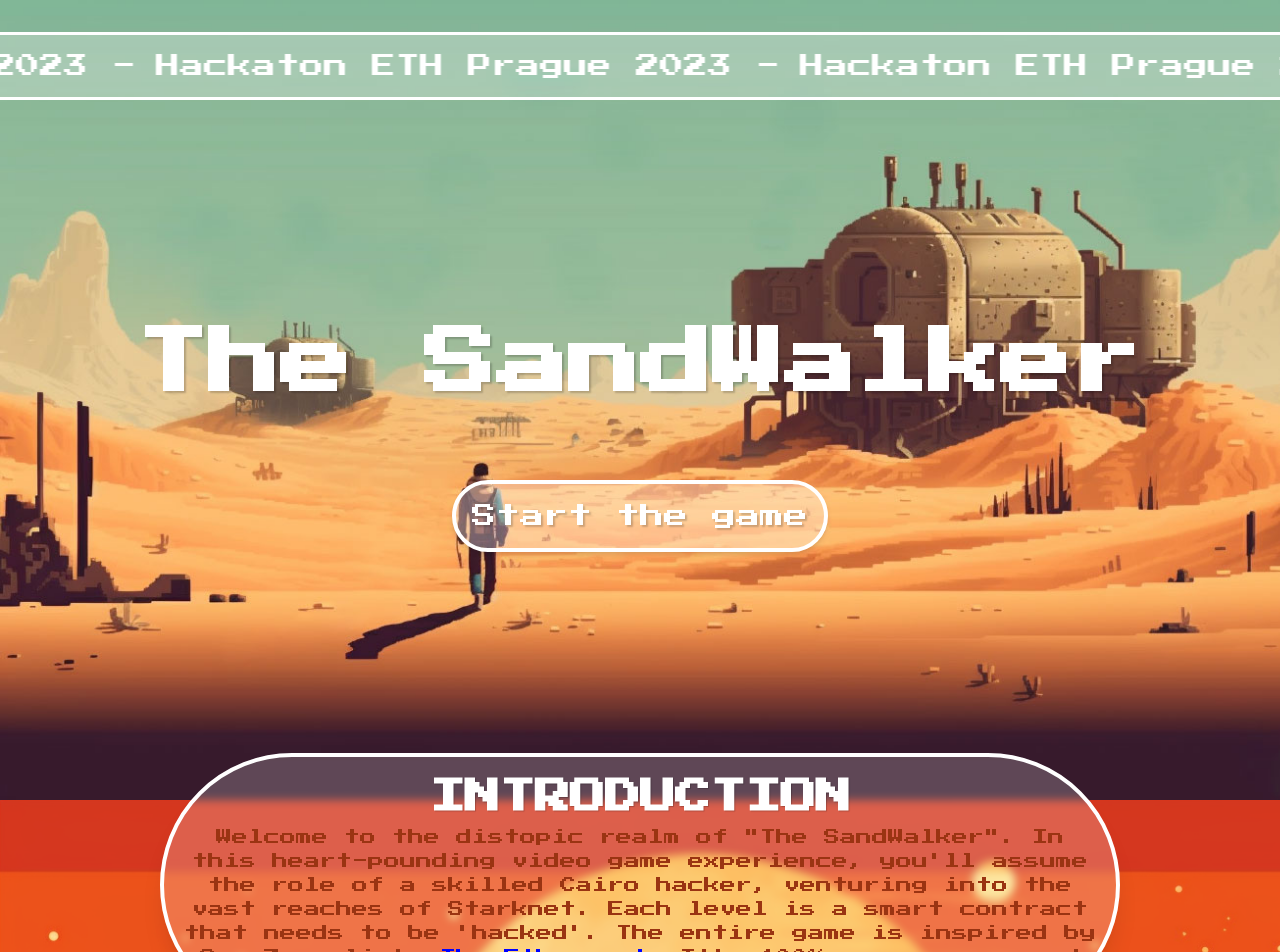
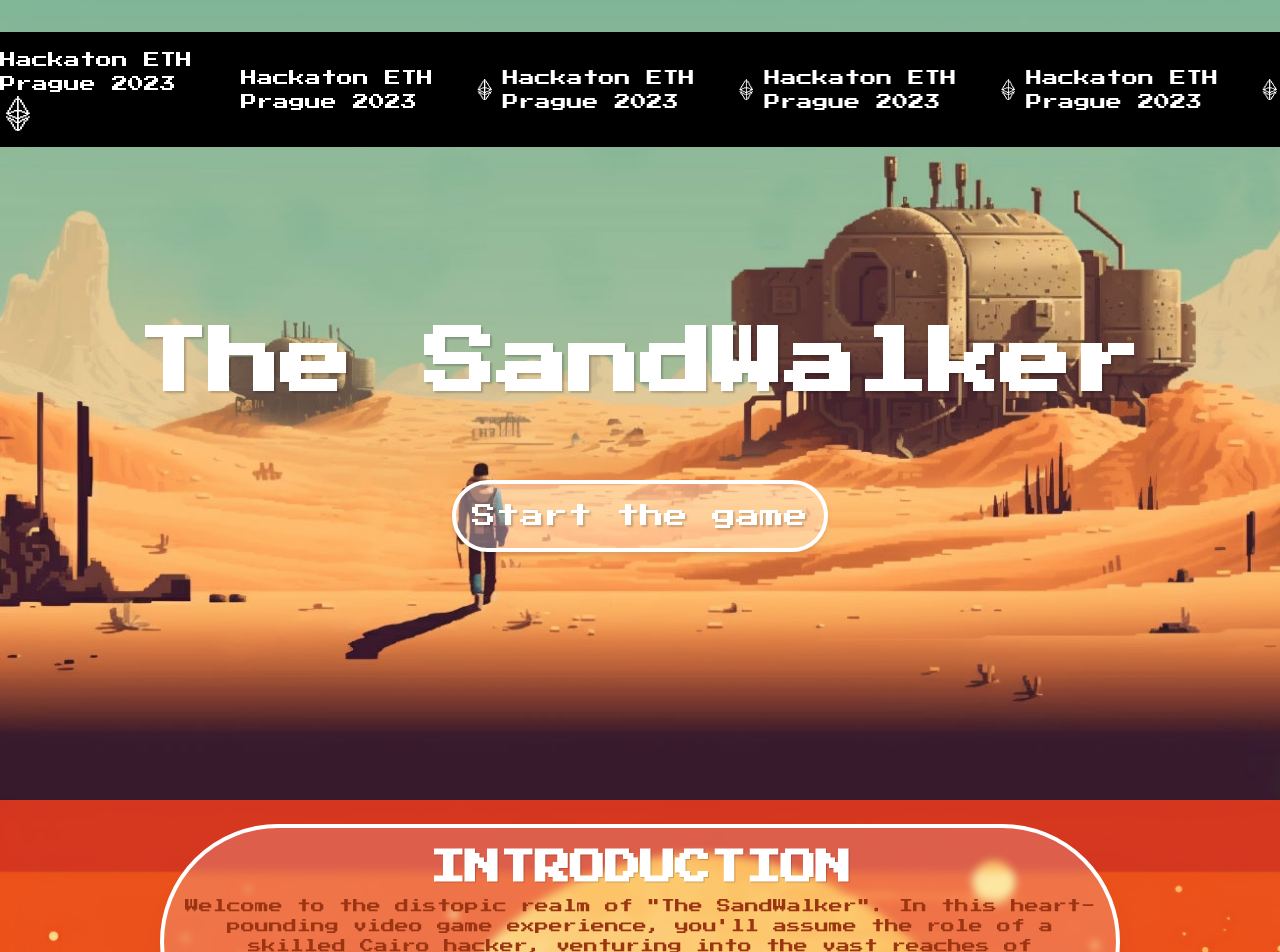
Before and after one commit to OpenTechne/TheSandWalker, a Next.js app in the folder client/: page / in a window 1280 px wide. Shown: the top 952 px of the page. Built offline with nearby package versions, Linux system fonts and the light colour scheme.

Commit message:
Update marquee

```diff
--- a/client/src/app/style.css
+++ b/client/src/app/style.css
@@ -1,22 +1,13 @@
-.marquee {
+.marquee{
+  width: 100vw;
+  max-width: 100%;
   margin-top: 2rem;
   position: absolute;
-  background-color: rgb(255 255 255 / 0.25);
-  border-top: .2rem solid white;
-  border-bottom: .2rem solid white;
-  width: 100vw;
-  max-width: 100%;
-  overflow-x: hidden;
-  padding: .8rem 0;
-  font-size: 1.5rem;
+  background-color: black;
+  padding: 1rem 0;
 }
-.content{
-  color: white;
-}
-.track {
-  white-space: nowrap;
-  will-change: transform;
-  animation: marquee 15s linear infinite;
+.animation {
+  /* animation: marquee 15s linear infinite; */
 }
 
 @keyframes marquee {
--- a/client/src/components/Sections/Levels.jsx
+++ b/client/src/components/Sections/Levels.jsx
@@ -7,8 +7,8 @@ export default function Levels() {
     <div>
       <div className="relative flex h-screen flex-col items-center gap-5 justify-center bg-levels bg-cover">
         <div className=" flex flex-col gap-2 items-center justify-center rounded-full border-4 border-white w-3/4 bg-white/20 shadow-xl backdrop-blur-sm p-2 lg:p-5">
-          <h1 className="text-center text-xl font-black tracking-tight text-white [text-shadow:_1px_1px_1px_rgb(0_0_0_/_20%)] lg:text-4xl">INTRODUCTION</h1>
-          <p className="rounded-3xl text-center leading-6 text-orange-800 lg:text-md">
+          <h1 className="text-center text-l font-black tracking-tight text-white [text-shadow:_1px_1px_1px_rgb(0_0_0_/_20%)] lg:text-4xl">INTRODUCTION</h1>
+          <p className="rounded-3xl text-center leading-6 text-orange-800 lg:text-sm">
             Welcome to the distopic realm of "The SandWalker". In this heart-pounding video game experience,
             you'll assume the role of a skilled Cairo hacker, venturing into the vast reaches of Starknet.
             Each level is a smart contract that needs to be 'hacked'.
@@ -17,22 +17,22 @@ export default function Levels() {
             It's 100% open source and all levels are contributions made by other players.
           </p>
         </div>
-        <div className="flex max-w-2xl flex-col items-center justify-center p-8">
+        <div className="flex flex-col items-center justify-center p-8">
           <h2 className="pb-3 text-5xl font-bold text-white [text-shadow:_1px_1px_1px_rgb(0_0_0_/_20%)]">GAME LEVELS</h2>
           <ul className="rounded-3xl flex flex-row gap-3">
-            <li className="rounded-3xl border-white bg-white/30 p-3 text-center text-white shadow-md backdrop-blur-md lg:p-5 lg:text-lg w-96">
+            <li className="rounded-3xl border-white bg-white/30 p-3 text-center text-white shadow-md backdrop-blur-md lg:p-5 lg:text-lg">
               <p className="text-3xl p-2">LVL 1</p>
-              <Image src="/eth.svg" width={500} height={500} />
+              <Image src="/eth.svg" width={200} height={200} />
               <p className="text-xs p-5">In this game you should be able to escape from the pyramids of the desert. Let's see if you can crack the code!</p>
             </li>
-            <li className="rounded-3xl border-white bg-white/30 p-3 text-center text-white shadow-md backdrop-blur-md lg:p-5 lg:text-lg w-96">
+            <li className="rounded-3xl border-white bg-white/30 p-3 text-center text-white shadow-md backdrop-blur-md lg:p-5 lg:text-lg">
             <p className="text-3xl p-2">LVL 2</p>
-              <Image src="/eth.svg" width={500} height={500} />
+              <Image src="/eth.svg" width={200} height={200} />
               <p className="text-xs p-5">In this game you should be able to escape from the pyramids of the desert. Let's see if you can crack the code!</p>
             </li>
-            <li className="rounded-3xl border-white bg-white/30 p-3 text-center text-white shadow-md backdrop-blur-md lg:p-5 lg:text-lg w-96">
+            <li className="rounded-3xl border-white bg-white/30 p-3 text-center text-white shadow-md backdrop-blur-md lg:p-5 lg:text-lg">
             <p className="text-3xl p-2">LVL 3</p>
-              <Image src="/eth.svg" width={500} height={500} />
+              <Image src="/eth.svg" width={200} height={200} />
               <p className="text-xs p-5">In this game you should be able to escape from the pyramids of the desert. Let's see if you can crack the code!</p>
             </li>
             </ul>
--- a/client/src/components/Sections/Loop.jsx
+++ b/client/src/components/Sections/Loop.jsx
@@ -4,25 +4,48 @@ import Image from "next/image";
 export default function Loop() {
   return (
     <div class="marquee">
-      <div class="track flex flex-row gap-5">
-        <span class="content">
-          Hackaton ETH Prague 2023 -
-        </span>
-        <span class="content">
-          Hackaton ETH Prague 2023 -
-        </span>
-        <span class="content">
-          Hackaton ETH Prague 2023 -
-        </span>
-        <span class="content">
-          Hackaton ETH Prague 2023 -
-        </span>
-        <span class="content">
-          Hackaton ETH Prague 2023 -
-        </span>
-        <span class="content">
-          Hackaton ETH Prague 2023 -
-        </span>
+      <div className="animation flex flex-row gap-2">
+        <div class="flex flex-row justify-center items-center gap-2">
+          <div>
+            <span>Hackaton ETH Prague 2023</span>
+            <Image src="/eth.png" width={35} height={35} />
+          </div>
+          <div class="image">
+
+          </div>
+        </div>
+        <div class="flex flex-row justify-center items-center gap-2">
+          <div>
+            <span>Hackaton ETH Prague 2023</span>
+          </div>
+          <div class="image">
+            <Image src="/eth.png" width={35} height={35} />
+          </div>
+        </div>
+        <div class="flex flex-row justify-center items-center gap-2">
+          <div>
+            <span>Hackaton ETH Prague 2023</span>
+          </div>
+          <div class="image">
+            <Image src="/eth.png" width={35} height={35} />
+          </div>
+        </div>
+        <div class="flex flex-row justify-center items-center gap-2">
+          <div>
+            <span>Hackaton ETH Prague 2023</span>
+          </div>
+          <div class="image">
+            <Image src="/eth.png" width={35} height={35} />
+          </div>
+        </div>
+        <div class="flex flex-row justify-center items-center gap-2">
+          <div>
+            <span>Hackaton ETH Prague 2023</span>
+          </div>
+          <div class="image">
+            <Image src="/eth.png" width={35} height={35} />
+          </div>
+        </div>
       </div>
     </div>
   );
```
Also changed, not shown: client/public/eth.png (added).
